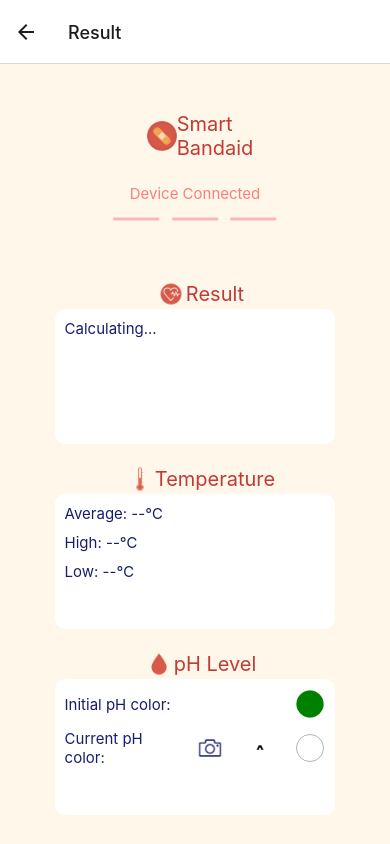
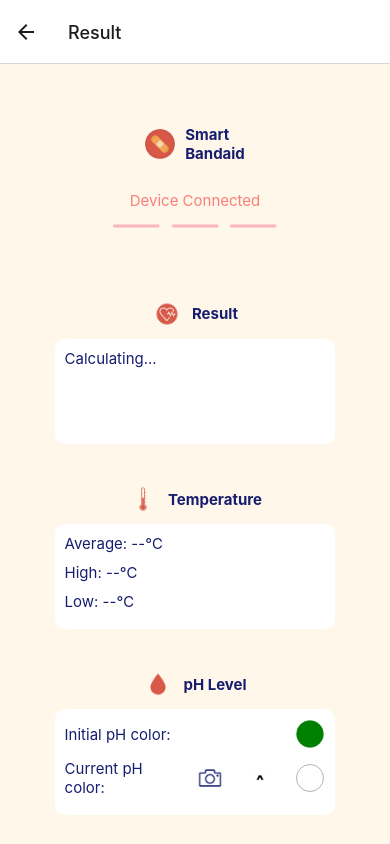
Before and after one commit to GNG2101-BAND1/MRBandage-App, a React Native app in the folder BAND1/: screen /Result in a window 390 px wide. Built offline with nearby package versions, Linux system fonts and the light colour scheme.

Commit message:
Created device connection list on DisplayBox Added device selection Updated device icon and devicebox styling

```diff
--- a/BAND1/src/Styles.ts
+++ b/BAND1/src/Styles.ts
@@ -9,7 +9,7 @@ const styles = StyleSheet.create({
     flexDirection: 'column',
     alignItems: 'center',
     justifyContent: 'space-evenly',
-    padding: "5%",
+    padding: '5%',
   },
 
   progressBar: {
@@ -48,7 +48,7 @@ const styles = StyleSheet.create({
     justifyContent: 'flex-end',
     width: '80%',
     maxHeight: '50%',
-    minHeight: "45%",
+    minHeight: '45%',
   },
 
   displayBox: {
@@ -70,6 +70,14 @@ const styles = StyleSheet.create({
     alignItems: 'center',
   },
 
+  iconTextBox: {
+    padding: 10,
+    marginTop: 10,
+  },
+  selectedIconTextBox: {
+    borderWidth: 1,
+  },
+
   text: {
     color: colours.textDarkBlue,
     fontSize: 15,
@@ -88,6 +96,13 @@ const styles = StyleSheet.create({
     height: 30,
     marginLeft: 10,
   },
+
+  iconTextBoxImage: {
+    width: 30,
+    height: 30,
+    marginRight: 10,
+  },
+
   loadingGIF: {
     width: 60,
     height: 60,
@@ -129,8 +144,8 @@ const styles = StyleSheet.create({
 
   sectionContainer: {
     flex: 1,
-    maxHeight: "25%",
-    width: "100%",
+    maxHeight: '25%',
+    width: '100%',
     margin: 10,
   },
 
@@ -154,11 +169,11 @@ const styles = StyleSheet.create({
   },
 
   heading: {
-    color: colours.brandDarkRed,
-    fontSize: 20,
+    color: colours.textDarkBlue,
+    fontSize: 15,
+    fontWeight: 'bold',
     textAlign: 'left',
   },
-
 });
 
 export default styles;
--- a/BAND1/src/components/DeviceBox.tsx
+++ b/BAND1/src/components/DeviceBox.tsx
@@ -1,17 +1,33 @@
-import React from "react";
-import PressableIconTextBox from "./PressableIconTextBox";
+import React, {useState} from 'react';
+import PressableIconTextBox from './PressableIconTextBox';
 
 type DeviceProps = {
-    deviceName: string,
-    iconSource: any,
-}
+  deviceName: string;
+  iconSource: any;
+  onSelect: any;
+  selected: boolean;
+};
 
-const DeviceBox = ({deviceName, iconSource}: DeviceProps) => {
-    return <PressableIconTextBox text={deviceName} iconSource={iconSource} onPress={() => {selectDevice(deviceName)}}/>
-}
+const DeviceBox = ({
+  deviceName,
+  iconSource,
+  onSelect,
+  selected,
+}: DeviceProps) => {
+  return (
+    <PressableIconTextBox
+      text={deviceName}
+      iconSource={iconSource}
+      onPress={() => {
+        onSelect(deviceName);
+      }}
+      selected={selected}
+    />
+  );
+};
 
-function selectDevice(deviceName: string) {
-    // add logic to handle device being selected here
-}
+// function selectDevice(deviceName: string) {
+//     // add logic to handle device being selected here
+// }
 
 export default DeviceBox;
--- a/BAND1/src/components/PressableIconTextBox.tsx
+++ b/BAND1/src/components/PressableIconTextBox.tsx
@@ -1,20 +1,51 @@
-import React from "react";
-import { GestureResponderEvent, Image, Text, TouchableHighlight, View } from "react-native";
-import styles from "../Styles";
+import React from 'react';
+import {
+  GestureResponderEvent,
+  Image,
+  Text,
+  TouchableHighlight,
+  View,
+} from 'react-native';
+import styles from '../Styles';
 
 type IconTextProp = {
-    iconSource: any,
-    onPress: ((event: GestureResponderEvent) => void) | undefined,
-    text: string,
-}
+  iconSource: any;
+  onPress: ((event: GestureResponderEvent) => void) | undefined;
+  text: string;
+  selected: boolean;
+};
 
-const PressableIconTextBox = ({iconSource, onPress, text}: IconTextProp) => {
-    return <TouchableHighlight onPress={onPress}>
-            <View style={[styles.viewContainer, styles.leftAlignContainer]}>
-                <Image style={styles.image} source={iconSource} />
-                <Text style={styles.heading}>{text}</Text>
-            </View>
-        </TouchableHighlight>
-}
+const PressableIconTextBox = ({
+  iconSource,
+  onPress,
+  text,
+  selected,
+}: IconTextProp) => {
+  return (
+    <TouchableHighlight onPress={onPress}>
+      <View
+        style={
+          selected
+            ? [
+                styles.viewContainer,
+                styles.leftAlignContainer,
+                styles.iconTextBox,
+                styles.selectedIconTextBox,
+              ]
+            : [
+                styles.viewContainer,
+                styles.leftAlignContainer,
+                styles.iconTextBox,
+              ]
+        }>
+        <Image
+          style={(styles.image, styles.iconTextBoxImage)}
+          source={iconSource}
+        />
+        <Text style={styles.heading}>{text}</Text>
+      </View>
+    </TouchableHighlight>
+  );
+};
 
 export default PressableIconTextBox;
--- a/BAND1/src/screens/ConnectScreen.tsx
+++ b/BAND1/src/screens/ConnectScreen.tsx
@@ -7,18 +7,29 @@ import Button from '../components/Button';
 import DisplayBox from '../components/DisplayBox';
 import HorizontalTextIconRow from '../components/HorizontalTextIconRow';
 import PressableIcon from '../components/PressableIcon';
-import { images } from '../Values';
+import {images} from '../Values';
 import ColouredCircle from '../components/ColouredCircle';
+import DeviceBox from '../components/DeviceBox';
 
 type DisplayBoxContentProps = {
-    stepNumber: number,
-}
+  stepNumber: number;
+  deviceList: string[] | null;
+  selectedDevice: string;
+  setSelectedDevice: any;
+};
 
 // temporary brute force rendering of box content change
-const DisplayBoxContent = ({stepNumber}: DisplayBoxContentProps) => {
-    switch(stepNumber) {
+const DisplayBoxContent = ({
+  stepNumber,
+  deviceList = null,
+  selectedDevice,
+  setSelectedDevice,
+}: DisplayBoxContentProps) => {
+  //   const [selectedDevice, setSelectedDevice] = useState('');
+  switch (stepNumber) {
     case 1:
-            return <View>
+      return (
+        <View>
           <Text style={styles.text}>Searching for device...</Text>
           <Image
             style={styles.loadingGIF}
@@ -27,34 +38,68 @@ const DisplayBoxContent = ({stepNumber}: DisplayBoxContentProps) => {
             }}
           />
         </View>
+      );
     case 2:
     // fall through to 3
     case 3:
-            return <Text style={styles.text}>Devices Found:</Text>
+      return (
+        <>
+          <Text style={styles.text}>Devices Found:</Text>
+          {deviceList?.map(device => {
+            return (
+              <DeviceBox
+                key={device}
+                deviceName={device}
+                iconSource={{
+                  uri: 'https://upload.wikimedia.org/wikipedia/commons/thumb/3/38/Arduino_Uno_-_R3.jpg/440px-Arduino_Uno_-_R3.jpg',
+                }}
+                onSelect={device => {
+                  console.log(device + ' selected');
+                  setSelectedDevice(device);
+                }}
+                selected={selectedDevice === device}
+              />
+            );
+          })}
+        </>
+      );
     case 4:
     // fall through to 5
     case 5:
-            return <View>
-                <Text style={styles.text}>Please indicate the current colour of pH</Text>
-                <HorizontalTextIconRow text='Current pH color:'>
-                    <PressableIcon onPress={() => {console.log('iconPressed')}}>
+      return (
+        <View>
+          <Text style={styles.text}>
+            Please indicate the current colour of pH
+          </Text>
+          <HorizontalTextIconRow text="Current pH color:">
+            <PressableIcon
+              onPress={() => {
+                console.log('iconPressed');
+              }}>
               <Image style={styles.image} source={images.icons.arrow} />
             </PressableIcon>
-                    <PressableIcon onPress={() => {console.log('iconPressed')}}>
+            <PressableIcon
+              onPress={() => {
+                console.log('iconPressed');
+              }}>
               <View style={styles.image}>
-                            <ColouredCircle colour='green'/>
+                <ColouredCircle colour="green" />
               </View>
             </PressableIcon>
           </HorizontalTextIconRow>
           <Text style={styles.text}>OR</Text>
           <HorizontalTextIconRow text={'Take a picture\nof the pH color:'}>
-                    <PressableIcon onPress={() => {console.log('iconPressed')}}>
+            <PressableIcon
+              onPress={() => {
+                console.log('iconPressed');
+              }}>
               <Image style={styles.image} source={images.icons.camera} />
             </PressableIcon>
           </HorizontalTextIconRow>
         </View>
+      );
   }
-}
+};
 
 const ConnectScreen = ({navigation}: any) => {
   const DEBUGGING_MOCK_LOAD_TIME = 3000;
@@ -62,6 +107,10 @@ const ConnectScreen = ({navigation}: any) => {
   const numberOfSteps = 3;
   const [stepNumber, setStepNumber] = useState(0);
   const [buttonText, setButtonText] = useState('Connect Device');
+
+  const [deviceList, setDeviceList] = useState([]);
+  const [selectedDevice, setSelectedDevice] = useState('');
+
   useEffect(() => {
     console.log('ConnectScreen mounted');
     return () => {
@@ -75,6 +124,7 @@ const ConnectScreen = ({navigation}: any) => {
     const timeoutId = setTimeout(() => {
       setStepNumber(prevStep => prevStep + 1);
       setButtonText('Select Device');
+      setDeviceList(['Arduino cu.usbmodem13401', 'Arduino cu.usbmodem92012']);
       console.log(stepNumber + 1);
     }, DEBUGGING_MOCK_LOAD_TIME);
 
@@ -88,10 +138,20 @@ const ConnectScreen = ({navigation}: any) => {
 
       {/* add code to show display box here */}
       <DisplayBox visible={stepNumber > 0}>
-            <DisplayBoxContent stepNumber={stepNumber}/>
+        <DisplayBoxContent
+          stepNumber={stepNumber}
+          deviceList={deviceList}
+          selectedDevice={selectedDevice}
+          setSelectedDevice={setSelectedDevice}
+        />
       </DisplayBox>
 
-        <View style={[styles.sectionContainer, styles.centerAlignContainer, styles.bottomAlignContainer]}>
+      <View
+        style={[
+          styles.sectionContainer,
+          styles.centerAlignContainer,
+          styles.bottomAlignContainer,
+        ]}>
         <ProgressBar
           numberOfPages={numberOfSteps}
           activePage={Math.floor(stepNumber / 2)}
@@ -104,6 +164,7 @@ const ConnectScreen = ({navigation}: any) => {
                 switch (stepNumber + 1) {
                   case 3:
                     setButtonText('Connect Device');
+                    setDeviceList([selectedDevice]);
                     break;
                   case 4:
                     setButtonText('Continue');
```
Lines whose indentation alone changed are shown as unchanged.
